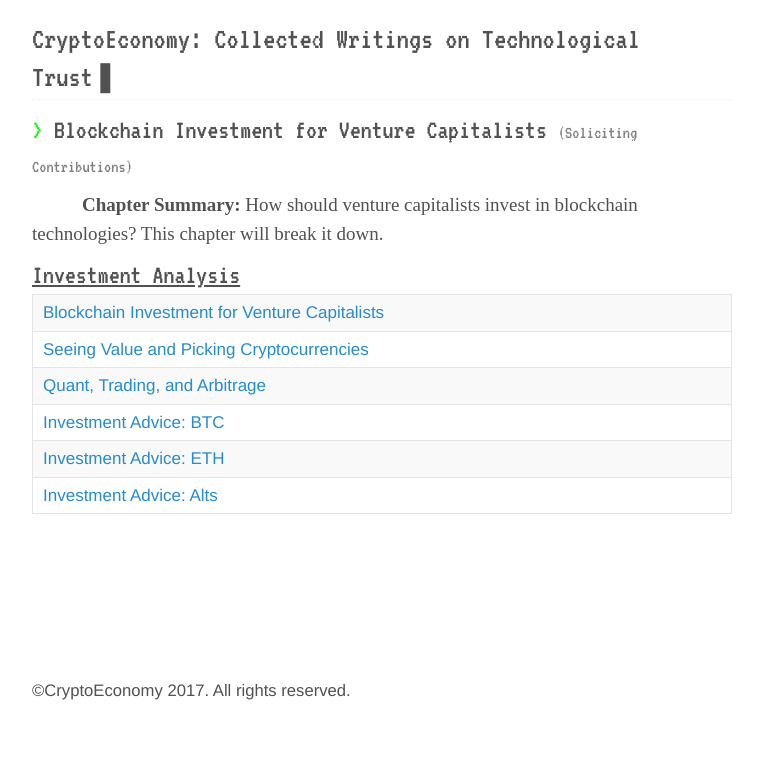
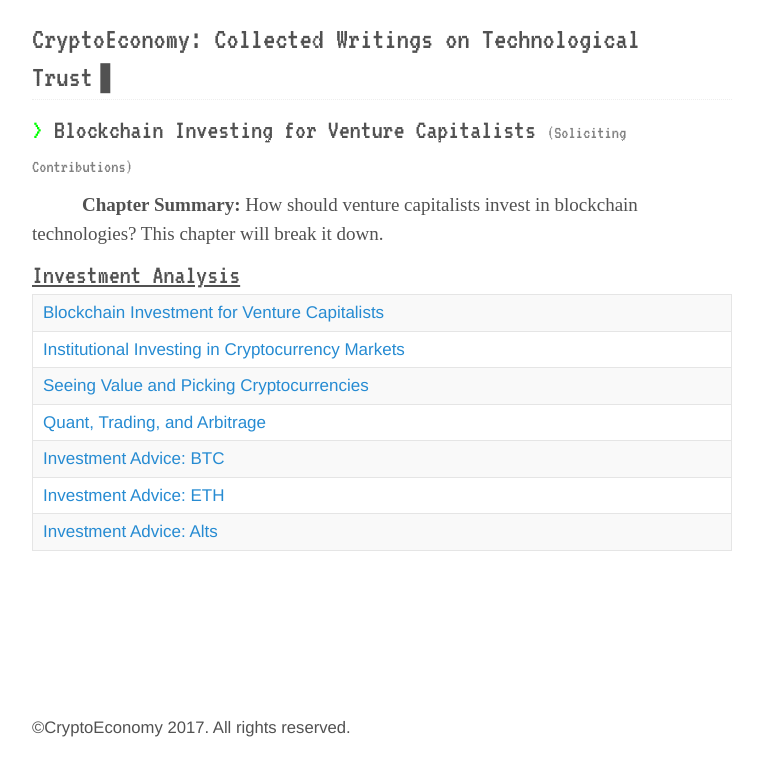
Before and after one commit to Cryptoeconomics/cryptoeconomics.github.io, a Jekyll site: the page built from blockchainventure.md, in a window 1280 px wide. Shown: the top 776 px of the page, without its empty margins (258-1021 px from the left). Built offline with Jekyll 4.4.1, drawn with Linux system fonts in a browser that asks for light colours.

Commit message:
added a page

```diff
--- a/_includes/menu_investment.html
+++ b/_includes/menu_investment.html
@@ -12,6 +12,14 @@
   	  <a href="/blockchainventure">Blockchain Investment for Venture Capitalists</a>
   	 </td>
     </tr>
+    <tr>
+     <td>
+        <script type="text/javascript">
+          if (document.location.href == window.location.protocol + "//" + window.location.host + "/" + "blockchainventure/") {
+            document.write("<b class='menu'>></b>")
+          }
+        </script>
+      <a href="/blockchainventure">Institutional Investing in Cryptocurrency Markets</a>
     <tr>
   	 <td>
         <script type="text/javascript">
--- a/blockchainventure.md
+++ b/blockchainventure.md
@@ -1,6 +1,6 @@
 ---
 layout: investment
-title: Blockchain Investment for Venture Capitalists <a href="/contribute"><font color="grey" size="4">(Soliciting Contributions)</font></a>
+title: Blockchain Investing for Venture Capitalists <a href="/contribute"><font color="grey" size="4">(Soliciting Contributions)</font></a>
 ---
 
 <b>Chapter Summary:</b> How should venture capitalists invest in blockchain technologies? This chapter will break it down.
--- a/index.html
+++ b/index.html
@@ -60,6 +60,8 @@ title: Home
 
 <p class="chapter"><a href="/blockchainventure">Blockchain Investment for Venture Capitalists </a><a href="/contribute"><font color="Black" size="3">(Soliciting Contributions)</font></a></p>
 
+<p class="chapter"><a href="/blockchainventure">Instituitional Investing in Cryptocurrency Markets </a><a href="/contribute"><font color="Black" size="3">(Soliciting Contributions)</font></a></p>
+
 <p class="chapter"><a href="/cryptovalue">Finding Value and Picking Coins </a><a href="/contribute"><font color="Black" size="3">(Soliciting Contributions)</font></a></p>
 
 <p class="chapter"><a href="/quant_trade_arbitrage">Quant, Trading, and Arbitrage </a><a href="/contribute"><font color="Black" size="3">(Soliciting Contributions)</font></a></p>
```
Also changed, not shown: blockchaininstitution.md (added, +6 -0 lines).
